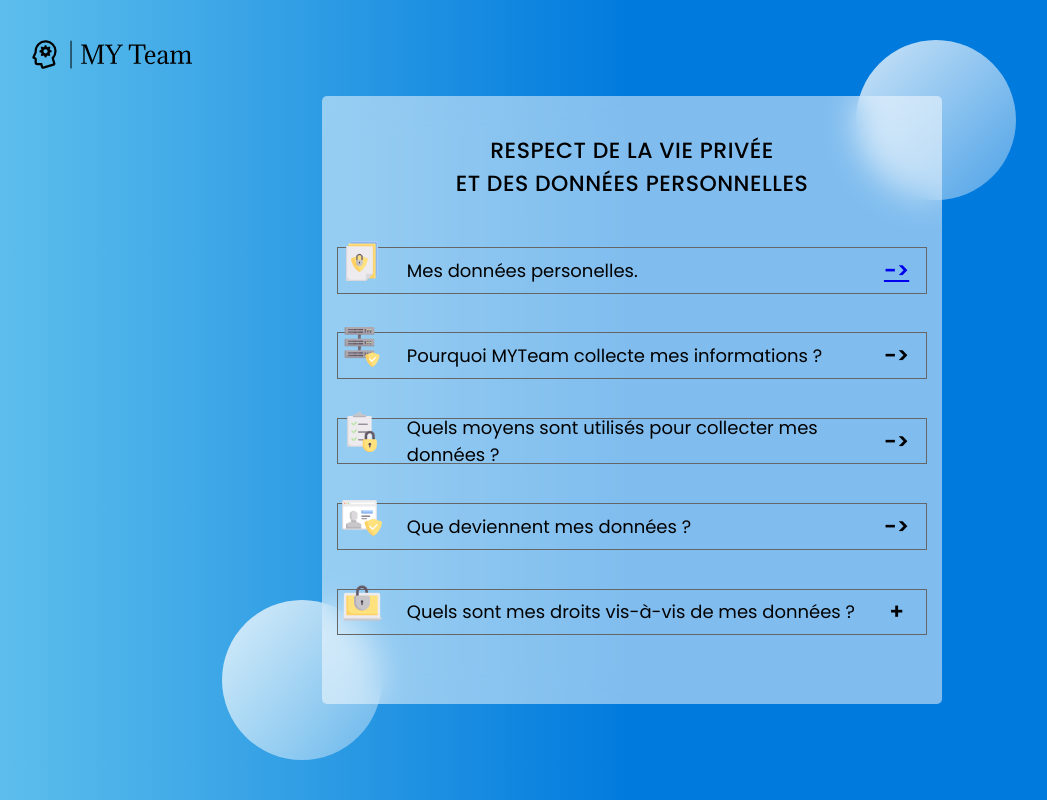
After one commit to Romm1002/myteam, a PHP site: page /mentions_legales.php in a window 1280 px wide. The commit adds this page. Shown: the whole page, without its empty margins (8-1055 px from the left). Run offline with PHP 8.4, Linux system fonts and the light colour scheme.

Commit message:
Ajout mentions légales V1

```diff
--- a/pages/accueil.php
+++ b/pages/accueil.php
@@ -258,5 +258,7 @@ $Projets->selectionProjets();
         </div>
     </div>
 
+    <a id="mentions_legales" href="mentions_legales.php">Mentions légales</a>
+
     <script src="../pages/fonction.js"></script>
 </body>
--- /dev/null
+++ b/pages/mentions_legales.php
@@ -0,0 +1,88 @@
+<?php
+
+?>
+
+<head>
+    <link rel="stylesheet" href="styles/styleMentions_Legales.css">
+</head>
+
+<body>
+    <img id="logoMYTeam" src="images/logoMYTEAM/logo.svg" alt="Logo MYTeam">
+
+    <div class="circle1"></div>
+    <div class="circle2"></div>
+
+    <?php
+    if(empty($_GET)){
+    ?>
+    <div class="mentions_legales">
+        <div class="title">
+            <h1>
+                RESPECT DE LA VIE PRIVÉE<br />
+                ET DES DONNÉES PERSONNELLES
+            </h1>
+        </div>
+
+        <div class="zones">
+            <div class="zone">
+                <div class="illustration">
+                    <img src="images/mentions_légales/img1.png" alt="Image 1">
+                </div>
+                <div class="texte">Mes données personelles.</div>
+                <div class="action">
+                    <a href="mentions_legales.php?ml=dp">-></a>
+                </div>
+            </div>
+
+            <div class="zone">
+                <div class="illustration">
+                    <img src="images/mentions_légales/img2.png" alt="Image 2">
+                </div>
+                <div class="texte">Pourquoi MYTeam collecte mes informations ?</div>
+                <div class="action">-></div>
+            </div>
+            <div class="zone">
+                <div class="illustration">
+                    <img src="images/mentions_légales/img3.png" alt="Image 3">
+                </div>
+                <div class="texte">Quels moyens sont utilisés pour collecter mes données ?</div>
+                <div class="action">-></div>
+            </div>
+            <div class="zone">
+                <div class="illustration">
+                    <img src="images/mentions_légales/img4.png" alt="Image 4">
+                </div>
+                <div class="texte">Que deviennent mes données ?</div>
+                <div class="action">-></div>
+            </div>
+            <div class="zone">
+                <div class="illustration">
+                    <img src="images/mentions_légales/img5.png" alt="Image 5">
+                </div>
+                <div class="texte">Quels sont mes droits vis-à-vis de mes données ?</div>
+                <div class="action">+</div>
+            </div>
+
+        </div>
+    </div>
+    <?php
+    }
+
+    if(!empty($_GET)){
+        if($_GET["ml"] == "dp"){
+            ?>
+            <div class="mentions_legales" style="padding: 0px 30px;">
+                <div class="title">
+                    <h1>Mes données personnelles.</h1>
+                </div>
+
+                <div class="texte">
+                    <h1>Qu'est-ce qu'une donnée personnelle ?</h1>
+                    <p>Une donnée personnelle est toute information se rapportant à une personne physique identifiée ou identifiable. Mais, parce qu’elles concernent des personnes, celles-ci doivent en conserver la maîtrise.</p>
+                </div>
+            </div>
+            <?php
+        }
+    }
+    ?>
+</body>
--- /dev/null
+++ b/pages/styles/styleMentions_Legales.css
@@ -0,0 +1,128 @@
+@import url('https://fonts.googleapis.com/css2?family=Poppins:wght@200;300;400;500;600;700;800&display=swap');
+
+/* Définition des couleurs principales de MyTeam */
+:root{
+    --blue1: #007add;
+    --blue2: #5ebfec;
+}
+
+/* Définition du style global */
+*{
+    margin: 0;
+    padding: 0;
+    box-sizing: border-box;
+    font-family: 'Poppins', sans-serif;
+}
+
+/* Définition du style de connexion.php aka index.php */
+body{
+    width: 100%;
+    height: 100vh;
+    background: linear-gradient(to left, var(--blue1) 50%, var(--blue2));
+    padding: 20px;
+    display: flex;
+    justify-content: center;
+    align-items: center;
+}
+
+body img#logoMYTeam{
+    position: absolute;
+    top: 5%;
+    left: 3%;
+}
+
+body .circle1, .circle2{
+    background: white;
+    background: linear-gradient(to right bottom, rgba(255, 255, 255, .8), rgba(255, 255, 255, .3));
+    height: 10rem;
+    width: 10rem;
+    position: absolute;
+    border-radius: 50%;
+}
+body .circle1{
+    top: 5%;
+    right: 20%;
+}
+body .circle2{
+    bottom: 5%;
+    left: 18%;
+}
+
+body .mentions_legales{
+    width: 50%;
+    height: 80%;
+    background-color: rgba(255, 255, 255, 0.5);
+    backdrop-filter: blur(1rem);
+    border-radius: 5px;
+    padding: 30px 15px;
+}
+
+body .mentions_legales .title{
+    width: 100%;
+    height: 15%;
+    display: flex;
+    align-items: center;
+    justify-content: center;
+}
+body .mentions_legales .title h1{
+    font-size: 22px;
+    text-align: center;
+    font-weight: 500;
+    letter-spacing: 0.5px;
+}
+
+body .mentions_legales .zones{
+    width: 100%;
+    height: 85%;
+    display: flex;
+    flex-direction: column;
+    justify-content: space-evenly;
+}
+
+body .mentions_legales .zones .zone{
+    width: 100%;
+    height: 10%;
+    border: 1px solid #666;
+    display: flex;
+}
+body .mentions_legales .zones .zone .illustration{
+    width: 10%;
+    height: 100%;
+    position: relative;
+}
+body .mentions_legales .zones .zone .illustration img{
+    width: 40px;
+    position: absolute;
+    bottom: 25%;
+    right: 25%;
+}
+
+body .mentions_legales .zones .zone .texte{
+    width: 80%;
+    height: 100%;
+    display: flex;
+    align-items: center;
+    font-size: 18px;
+    padding-left: 10px;
+}
+body .mentions_legales .zones .zone .action{
+    width: 10%;
+    height: 100%;
+    display: flex;
+    justify-content: center;
+    align-items: center;
+    font-size: 22px;
+    font-weight: 600;
+}
+
+body .mentions_legales .texte{
+    width: 100%;
+    height: 85%;
+}
+body .mentions_legales .texte h1{
+    font-size: 18px;
+    font-weight: 500;
+}
+body .mentions_legales .texte p{
+    font-size: 13px;
+}
--- a/traitements/like.php
+++ b/traitements/like.php
@@ -1,6 +1,6 @@
 <?php
 require_once "header.php";
-$Publications = new Publications();
+$Publications = new Publication();
 
 if($Publications->recuperationJaimes($_SESSION["idUtilisateur"], $_POST["buttonJaime"]) >= 1){
     $Publications->like($_POST["buttonJaime"]);
--- a/traitements/repondre.php
+++ b/traitements/repondre.php
@@ -1,6 +1,6 @@
 <?php
 require_once "header.php";
-$Publication = new Publications();
+$Publication = new Publication();
 
 if(!empty($_POST["reponse"])){
     extract($_POST);
```
Also changed, not shown: pages/styles/styleAccueil.css (+9 -0 lines), pages/images/mentions_légales/img1.png (added), pages/images/mentions_légales/img2.png (added), pages/images/mentions_légales/img3.png (added), pages/images/mentions_légales/img4.png (added), pages/images/mentions_légales/img5.png (added).
